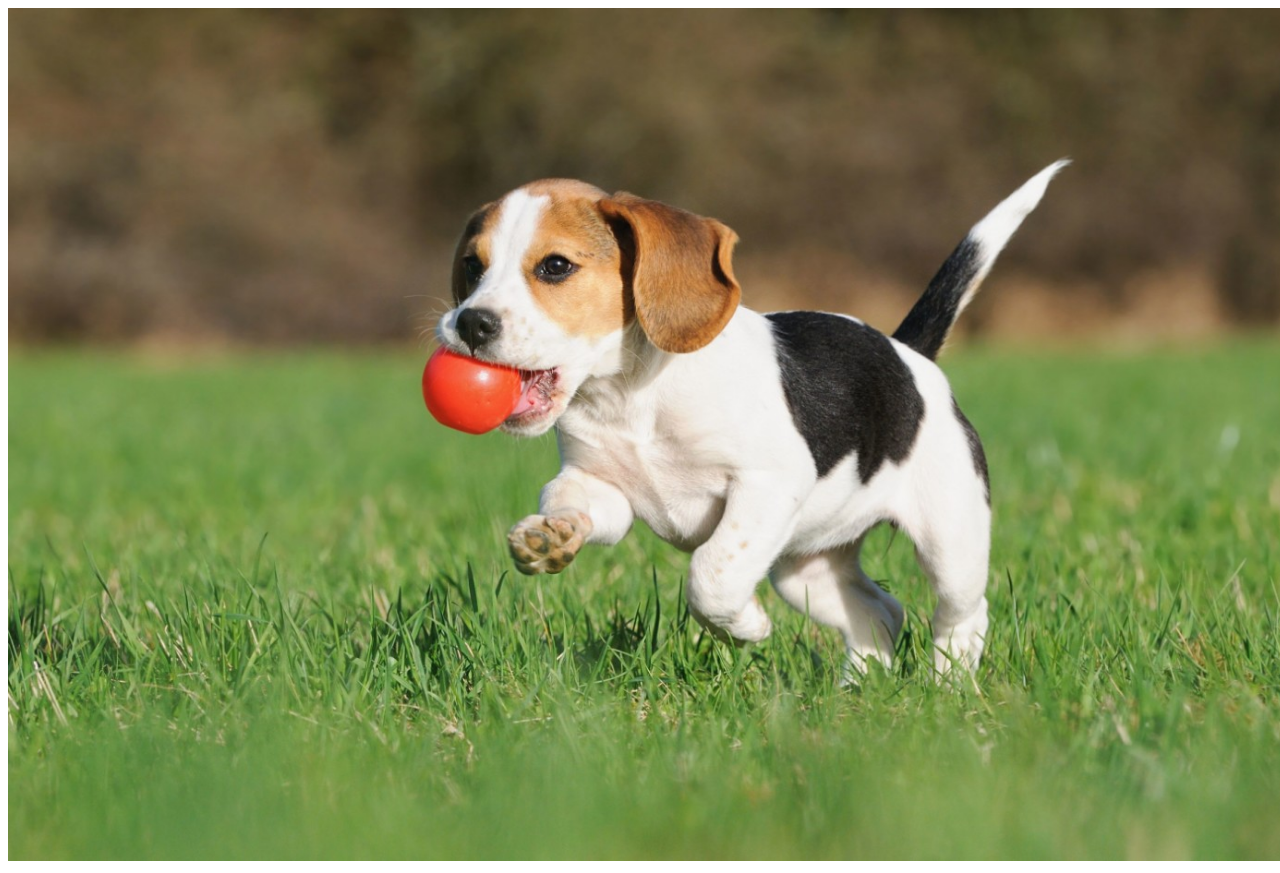
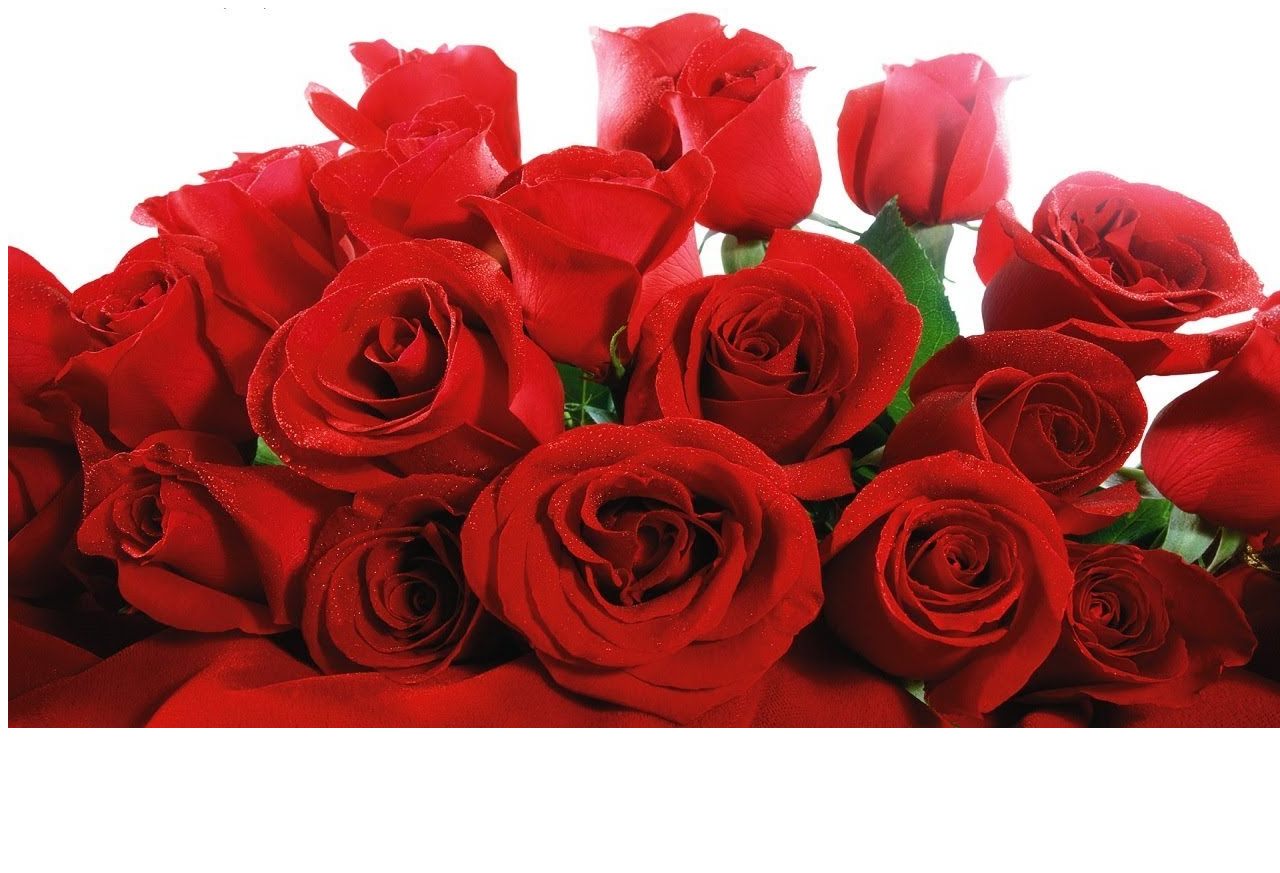
Before and after one commit to hemantjgajbe/images-srcset, a plain HTML site: page index.html in a window 1280 px wide. After the commit the page ends 800 px from the top, so only its background shows below. Drawn offline with Linux system fonts and the light colour scheme.

Commit message:
added images

```diff
--- a/index.html
+++ b/index.html
@@ -5,23 +5,12 @@
 </head>
 <body>
         <picture>
-                <img
-                sizes="(max-width: 1400px) 100vw, 1400px"
-                srcset="
-                images/dog_c_scale,w_200.jpg 200w,
-                images/dog_c_scale,w_424.jpg 424w,
-                images/dog_c_scale,w_589.jpg 589w,
-                images/dog_c_scale,w_723.jpg 723w,
-                images/dog_c_scale,w_848.jpg 848w,
-                images/dog_c_scale,w_943.jpg 943w,
-                images/dog_c_scale,w_1068.jpg 1068w,
-                images/dog_c_scale,w_1150.jpg 1150w,
-                images/dog_c_scale,w_1199.jpg 1199w,
-                images/dog_c_scale,w_1386.jpg 1386w,
-                images/dog_c_scale,w_1398.jpg 1398w,
-                images/dog_c_scale,w_1400.jpg 1400w"
-                src="images/dog_c_scale,w_1400.jpg"
-                alt="dog image">
+                <source media="(min-width:1400px)" srcset="images/roses-1400.jpg">
+                <source media="(min-width:1200px)" srcset="images/roses-1200.jpg">
+                <source media="(min-width:900px)" srcset="images/roses-1000.jpg">
+                <source media="(min-width:600px)" srcset="images/roses-900.jpg">
+                <source media="(min-width:350px)" srcset="images/rose-500.jpg">
+                <img src="images/roses-1400.jpg" alt="Flowers" style="width:auto;">
         </picture>
 </body>
 
```
Also changed, not shown: resolution-switching.html (added, +17 -0 lines), images/dog_c_scale,w_1068.jpg (deleted), images/dog_c_scale,w_1150.jpg (deleted), images/dog_c_scale,w_1199.jpg (deleted), images/dog_c_scale,w_1386.jpg (deleted), images/dog_c_scale,w_1398.jpg (deleted), images/dog_c_scale,w_1400.jpg (deleted), images/dog_c_scale,w_424.jpg (deleted), images/dog_c_scale,w_589.jpg (deleted), images/dog_c_scale,w_723.jpg (deleted), images/dog_c_scale,w_848.jpg (deleted), images/dog_c_scale,w_943.jpg (deleted), images/dog_c_scale.jpg (deleted), images/rose-500.jpg (added), 4 more files.
